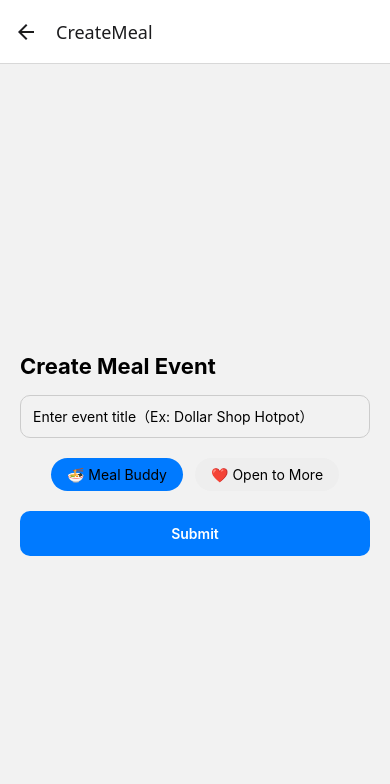
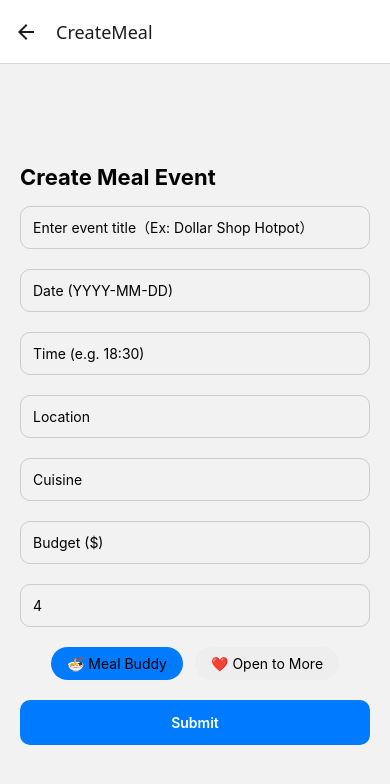
Before and after one commit to sunny852206/chop-meet, a React Native app: screen /CreateMeal in a window 390 px wide. Shown: the top 784 px of the page. Built offline with nearby package versions, Linux system fonts and the light colour scheme.

Commit message:
Firebase hooked up(meal list + meal create), no more dummy data

```diff
--- a/screens/CreateMealScreen.tsx
+++ b/screens/CreateMealScreen.tsx
@@ -1,6 +1,9 @@
 import { View, Text, TextInput, Pressable, StyleSheet } from "react-native";
 import { useState } from "react";
 import { useNavigation, useRoute } from "@react-navigation/native";
+import { db } from "../lib/firebase";
+import { ref, push } from "firebase/database";
+import { auth } from "../lib/firebase";
 
 type Meal = {
   id: string;
@@ -10,27 +13,43 @@ type Meal = {
 
 export default function CreateMealScreen() {
   const [title, setTitle] = useState("");
+  const [date, setDate] = useState("");
+  const [time, setTime] = useState("");
+  const [location, setLocation] = useState("");
+  const [cuisine, setCuisine] = useState("");
+  const [budget, setBudget] = useState("");
+  const [max, setMax] = useState("4");
   const [mealType, setMealType] = useState<"Meal Buddy" | "Open to More">(
     "Meal Buddy"
   );
   const navigation = useNavigation();
   const route = useRoute();
 
-  // Add meal callback from parent screen
-  // @ts-ignore
-  const addMeal = route.params?.addMeal as (meal: Meal) => void;
-
-  const handleSubmit = () => {
+  const handleSubmit = async () => {
     if (!title.trim()) return;
 
     const newMeal = {
-      id: Date.now().toString(),
       title,
       mealType,
+      date,
+      time,
+      location,
+      cuisine,
+      budget,
+      max: Number(max),
+      people: 1,
+      creatorId: auth.currentUser?.uid || "unknown",
+      joinedIds: {
+        0: auth.currentUser?.uid || "unknown",
+      },
     };
 
-    addMeal(newMeal);
-    navigation.goBack();
+    try {
+      await push(ref(db, "meals"), newMeal);
+      navigation.goBack();
+    } catch (err) {
+      console.error("🔥 Failed to create meal:", err);
+    }
   };
 
   return (
@@ -42,7 +61,43 @@ export default function CreateMealScreen() {
         onChangeText={setTitle}
         style={styles.input}
       />
-
+      <TextInput
+        placeholder="Date (YYYY-MM-DD)"
+        value={date}
+        onChangeText={setDate}
+        style={styles.input}
+      />
+      <TextInput
+        placeholder="Time (e.g. 18:30)"
+        value={time}
+        onChangeText={setTime}
+        style={styles.input}
+      />
+      <TextInput
+        placeholder="Location"
+        value={location}
+        onChangeText={setLocation}
+        style={styles.input}
+      />
+      <TextInput
+        placeholder="Cuisine"
+        value={cuisine}
+        onChangeText={setCuisine}
+        style={styles.input}
+      />
+      <TextInput
+        placeholder="Budget ($)"
+        value={budget}
+        onChangeText={setBudget}
+        style={styles.input}
+      />
+      <TextInput
+        placeholder="Max participants"
+        value={max}
+        onChangeText={setMax}
+        style={styles.input}
+        keyboardType="numeric"
+      />
       {/* Meal Type Toggle */}
       <View style={styles.toggleContainer}>
         <Pressable
--- a/screens/MealListScreen.tsx
+++ b/screens/MealListScreen.tsx
@@ -1,11 +1,23 @@
 import { View, Text, StyleSheet, FlatList, Pressable } from "react-native";
 import { useState } from "react";
 import { useNavigation } from "@react-navigation/native";
+import { useEffect } from "react";
+import { db } from "../lib/firebase"; // adjust path as needed
+import { onValue, ref } from "firebase/database";
 
 type Meal = {
   id: string;
   title: string;
   mealType: "Meal Buddy" | "Open to More";
+  date: string;
+  time: string;
+  location: string;
+  cuisine: string;
+  budget: string;
+  max: number;
+  people: number;
+  creatorId: string;
+  joinedIds?: Record<string, string>;
 };
 
 export default function MealListScreen() {
@@ -13,38 +25,26 @@ export default function MealListScreen() {
     "Meal Buddy"
   );
 
-  const [meals, setMeals] = useState([
-    // Initial dummy meal events
-    {
-      id: "1",
-      title: "🍲 Dollar Shop Hotpot @ Bellevue",
-      mealType: "Meal Buddy",
-    },
-    {
-      id: "2",
-      title: "🍣 Sushi Kashiba Dinner Meetup",
-      mealType: "Open to More",
-    },
-    {
-      id: "3",
-      title: "🍔 Dick’s Drive-In Burger Night",
-      mealType: "Meal Buddy",
-    },
-    {
-      id: "4",
-      title: "🥟 Din Tai Fung Xiao Long Bao Gathering",
-      mealType: "Open to More",
-    },
-    { id: "5", title: "🍜 Ramen Danbo Lunch", mealType: "Meal Buddy" },
-    {
-      id: "6",
-      title: "🌮 Tacos Chukis Capitol Hill",
-      mealType: "Open to More",
-    },
-  ]);
+  const [meals, setMeals] = useState<Meal[]>([]);
   const navigation = useNavigation();
+  // const filteredMeals = meals.filter((meal) => meal.mealType === filter);
+  useEffect(() => {
+    const mealsRef = ref(db, "meals");
+    const unsubscribe = onValue(mealsRef, (snapshot) => {
+      const data = snapshot.val();
+      if (data) {
+        const loadedMeals = Object.entries(data).map(([id, meal]) => ({
+          ...(meal as Meal),
+          id,
+        }));
+        setMeals(loadedMeals);
+      }
+    });
+
+    return () => unsubscribe();
+  }, []);
+
   const filteredMeals = meals.filter((meal) => meal.mealType === filter);
-
   return (
     <View style={styles.container}>
       <Text style={styles.title}>🍽️ Explore Meal Events</Text>
@@ -74,10 +74,22 @@ export default function MealListScreen() {
       {/* Filtered list */}
       <FlatList
         data={filteredMeals}
-        keyExtractor={(item) => item.id}
+        keyExtractor={(item, index) =>
+          item.id ? item.id.toString() : index.toString()
+        }
         renderItem={({ item }) => (
           <View style={styles.mealCard}>
             <Text style={styles.mealTitle}>{item.title}</Text>
+            <Text>📍 {item.location}</Text>
+            <Text>
+              📅 {item.date} ⏰ {item.time}
+            </Text>
+            <Text>
+              💰 {item.budget} 🍽️ {item.cuisine}
+            </Text>
+            <Text>
+              👥 {item.people} / {item.max} joined
+            </Text>
           </View>
         )}
       />
@@ -88,9 +100,7 @@ export default function MealListScreen() {
         onPress={() => {
           // Pass meal-adding function to CreateMeal screen
           // @ts-ignore
-          navigation.navigate("CreateMeal", {
-            addMeal: (newMeal: Meal) => setMeals((prev) => [...prev, newMeal]),
-          });
+          navigation.navigate("CreateMeal");
         }}
       >
         <Text style={styles.buttonText}>＋ Create Meal Event</Text>
@@ -127,14 +137,22 @@ const styles = StyleSheet.create({
     backgroundColor: "#e0e0e0",
   },
   mealCard: {
-    backgroundColor: "#f0f0f0",
+    backgroundColor: "#fff",
     padding: 16,
-    borderRadius: 10,
-    marginBottom: 12,
+    borderRadius: 12,
+    marginBottom: 16,
+    borderWidth: 1,
+    borderColor: "#e0e0e0",
+    shadowColor: "#000",
+    shadowOffset: { width: 0, height: 2 },
+    shadowOpacity: 0.1,
+    shadowRadius: 4,
+    elevation: 3,
   },
   mealTitle: {
-    fontSize: 16,
-    fontWeight: "500",
+    fontSize: 18,
+    fontWeight: "600",
+    marginBottom: 4,
   },
   button: {
     backgroundColor: "#ff7f50",
```
